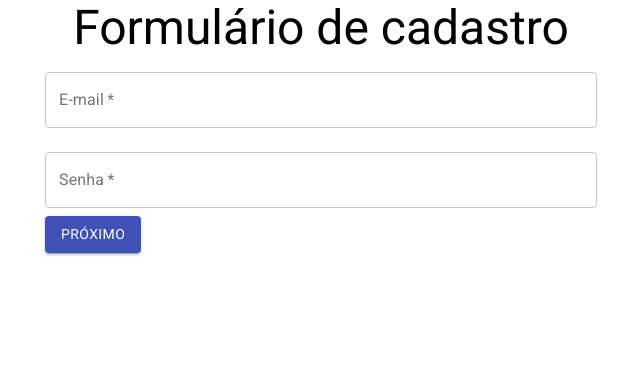
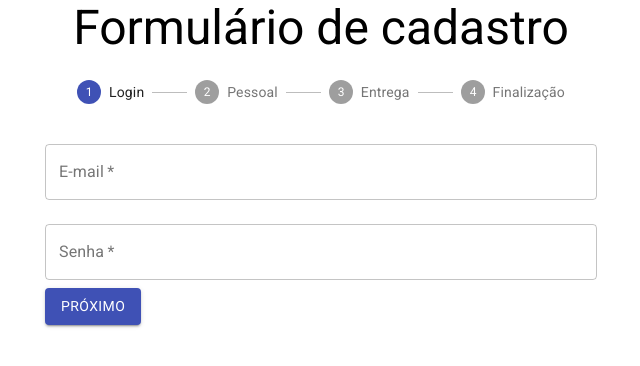
Before and after one commit to josuecamelo/cadastro-react-boas-praticas, a React (Create React App) app: page / in a window 1280 px wide. Shown: the top 366 px of the page, without its empty margins (319-959 px from the left). Built offline with nearby package versions, Linux system fonts and the light colour scheme.

Commit message:
useEffects para preencher os dados que estão sendo coletados e stepper

```diff
--- a/src/components/FormularioCadastro/FormularioCadastro.jsx
+++ b/src/components/FormularioCadastro/FormularioCadastro.jsx
@@ -1,18 +1,31 @@
-import React, { useState } from "react";
+import { Step, StepLabel, Stepper, Typography } from "@material-ui/core";
+import React, { useEffect, useState } from "react";
 import DadosEntrega from "./DadosEntrega";
 import DadosPessoais from "./DadosPessoais";
 import DadosUsuario from "./DadosUsuario";
 
 function FormularioCadastro({ aoEnviar, validarCPF }) {
-  const [etapaAtual, setEtapaAtual] =  useState(0)
+  const [etapaAtual, setEtapaAtual] = useState(0);
+  const [dadosColetados, setDadosColetados] = useState({});
+  useEffect(() => {
+    if (etapaAtual === formularios.length - 1) {
+      aoEnviar(dadosColetados);
+    }
+  });
 
   const formularios = [
-    <DadosUsuario aoEnviar={proximo} />,
-    <DadosPessoais aoEnviar={proximo} validarCPF={validarCPF} />,
-    <DadosEntrega aoEnviar={aoEnviar} />
+    <DadosUsuario aoEnviar={coletarDados} />,
+    <DadosPessoais aoEnviar={coletarDados} validarCPF={validarCPF} />,
+    <DadosEntrega aoEnviar={coletarDados} />,
+    <Typography variant="h5">Obrigado pelo Cadastro</Typography>,
   ];
 
-  function proximo(){
+  function coletarDados(dados) {
+    setDadosColetados({ ...dadosColetados, ...dados });
+    proximo();
+  }
+
+  function proximo() {
     setEtapaAtual(etapaAtual + 1);
   }
 
@@ -31,6 +44,20 @@
 
   return (
     <>
+      <Stepper activeStep={etapaAtual}>
+        <Step>
+          <StepLabel>Login</StepLabel>
+        </Step>
+        <Step>
+          <StepLabel>Pessoal</StepLabel>
+        </Step>
+        <Step>
+          <StepLabel>Entrega</StepLabel>
+        </Step>
+        <Step>
+          <StepLabel>Finalização</StepLabel>
+        </Step>
+      </Stepper>
       {
         //ao inves de chamar a função formularioAtual(etapaAtual),  usar array, isso para evitar 300 mil ifs e cases
         formularios[etapaAtual]
```
